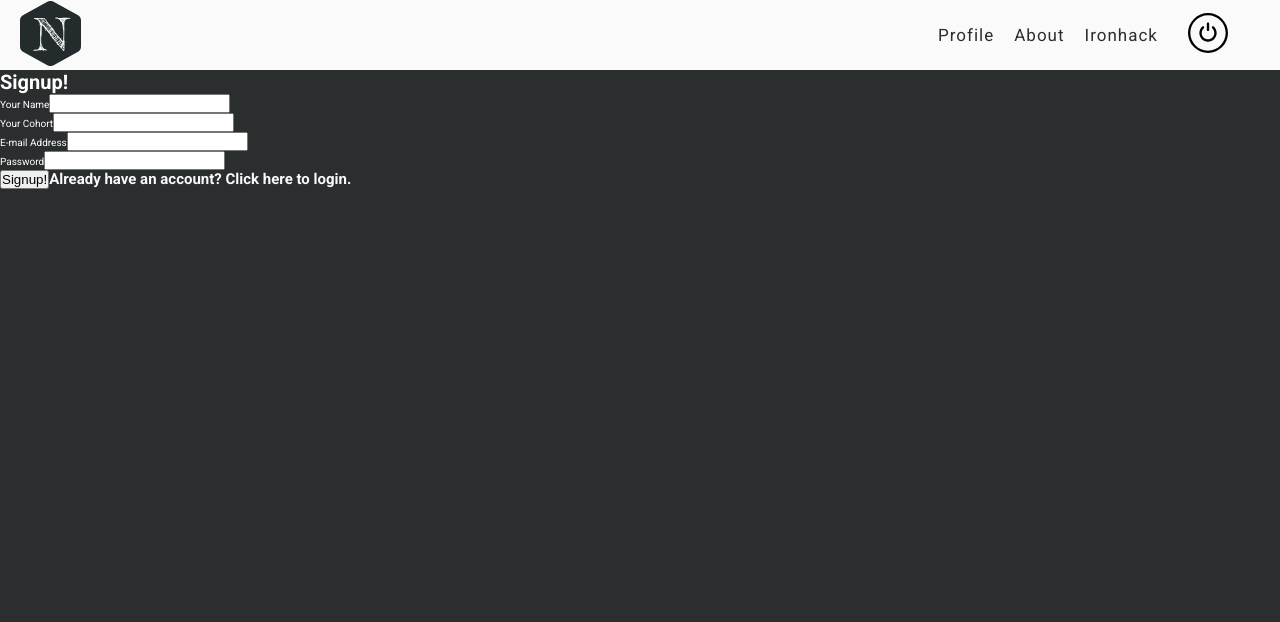
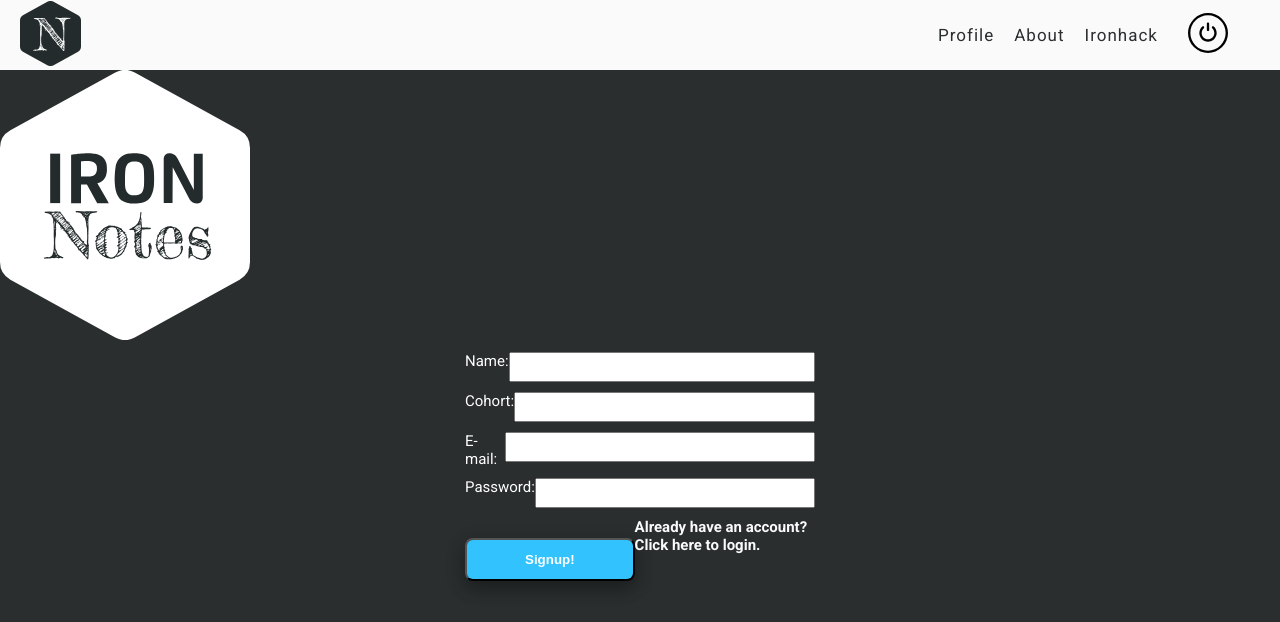
Before and after one commit to tassiaaccioly/ironnotes-client, a React app: page / in a window 1280 px wide. Both pictures are taken after a click on the button "Sign Up". Built offline with nearby package versions, Linux system fonts and the light colour scheme; no server answers.

Commit message:
classNames

```diff
--- a/src/apis/pagesApi.js
+++ b/src/apis/pagesApi.js
@@ -1,19 +1,19 @@
-import axios from "axios";
+// import axios from "axios";
 
-const api = axios.create({
-  baseURL: process.env.REACT_APP_API_BASE,
-});
+// const api = axios.create({
+//   baseURL: process.env.REACT_APP_API_BASE,
+// });
 
-const storedUser = localStorage.getItem("loggedInUser");
+// const storedUser = localStorage.getItem("loggedInUser");
 
-const loggedInUser = JSON.parse(storedUser || '""');
+// const loggedInUser = JSON.parse(storedUser || '""');
 
-api.interceptors.request.use((config) => {
-  config.headers = {
-    Authorization: `Bearer ${loggedInUser.token}`,
-  };
+// api.interceptors.request.use((config) => {
+//   config.headers = {
+//     Authorization: `Bearer ${loggedInUser.token}`,
+//   };
 
-  return config;
-});
+//   return config;
+// });
 
-export default api;
+// export default api;
--- /dev/null
+++ b/src/components/TextInput.css
@@ -0,0 +1,12 @@
+
+.form-group {
+    display: flex;
+    justify-content: center;
+    margin-top: 10px;
+    font-size: 1.5em;
+}
+
+.sign-input {
+    height: 30px;
+    width: 350px;
+}
--- a/src/components/TextInput.js
+++ b/src/components/TextInput.js
@@ -1,4 +1,5 @@
 import React from "react";
+import './TextInput.css';
 
 function TextInput(props) {
   return (
@@ -6,7 +7,7 @@
       <label htmlFor={props.id}>{props.label}</label>
       <input
         type={props.type}
-        className={`form-control ${props.error ? "is-invalid" : ""}`}
+        className="sign-input"
         id={props.id}
         name={props.name}
         value={props.value}
--- a/src/routeComponents/auth/login/Login.js
+++ b/src/routeComponents/auth/login/Login.js
@@ -1,11 +1,12 @@
 import React from "react";
 import LoginForm from "../login/LoginForm";
+import Logo from "../../../assets/images/LogoLight.svg";
 import "./Login.css";
 
 function Login() {
   return (
     <div className="login">
-      <img src="./images/LogoLight.svg" alt="Logo" />
+      <img type="image/svg+xml" style={{width: '250px'}} src={Logo} alt="Logo" />
       <LoginForm />
     </div>
   );
--- a/src/routeComponents/auth/login/LoginForm.css
+++ b/src/routeComponents/auth/login/LoginForm.css
@@ -7,8 +7,9 @@
     width: 350px;
 }
 
-.labelName {
+.Login {
     color: white;
+    font-size: 1.5em;
 }
 
 .formControl {
--- a/src/routeComponents/auth/signup/SignUp.css
+++ b/src/routeComponents/auth/signup/SignUp.css
@@ -0,0 +1,15 @@
+.form-group {
+    margin: auto;
+    width: 350px;
+}
+
+.btn-signup {
+    margin-top: 20px;
+    margin-bottom: 20px;
+    background-color: #32c3ff;
+    padding: 12px 58px;
+    border-radius: 8px;
+    box-shadow: 0 8px 16px 0 rgba(0,0,0,0.2), 0 6px 20px 0 rgba(0,0,0,0.19);
+    color: white;
+    font-weight: bold;
+}
--- a/src/routeComponents/auth/signup/SignUp.js
+++ b/src/routeComponents/auth/signup/SignUp.js
@@ -1,6 +1,8 @@
 import React, { useState } from "react";
 import { Link } from "react-router-dom";
 import api from "../../../apis/pagesApi";
+import Logo from "../../../assets/images/LogoLight.svg";
+import './SignUp.css';
 
 import TextInput from "../../../components/TextInput";
 
@@ -40,11 +42,12 @@
 
   return (
     <form onSubmit={handleSubmit}>
-      <h1>Signup!</h1>
+
+       <img type="image/svg+xml" style={{width: '250px'}} src={Logo} alt="Logo" />
 
       <TextInput
         type="text"
-        label="Your Name"
+        label="Name:"
         name="name"
         id="signupFormName"
         value={state.name}
@@ -54,7 +57,7 @@
 
       <TextInput
         type="text"
-        label="Your Cohort"
+        label="Cohort:"
         name="name"
         id="signupFormCohort"
         value={state.name}
@@ -64,7 +67,7 @@
 
       <TextInput
         type="email"
-        label="E-mail Address"
+        label="E-mail:"
         name="email"
         id="signupFormEmail"
         value={state.email}
@@ -74,7 +77,7 @@
 
       <TextInput
         type="password"
-        label="Password"
+        label="Password:"
         name="password"
         id="signupFormPassword"
         value={state.password}
@@ -83,11 +86,11 @@
       />
 
       <div className="form-group">
-        <button type="submit" className="btn btn-primary">
+        <button type="submit" className="btn-signup">
           Signup!
         </button>
 
-        <Link to="auth/login">
+        <Link to="/auth/login">
           Already have an account? Click here to login.
         </Link>
       </div>
```
Also changed, not shown: src/assets/images/LogoDark.svg (added), src/assets/images/LogoLight.svg (added), 1 other file.
